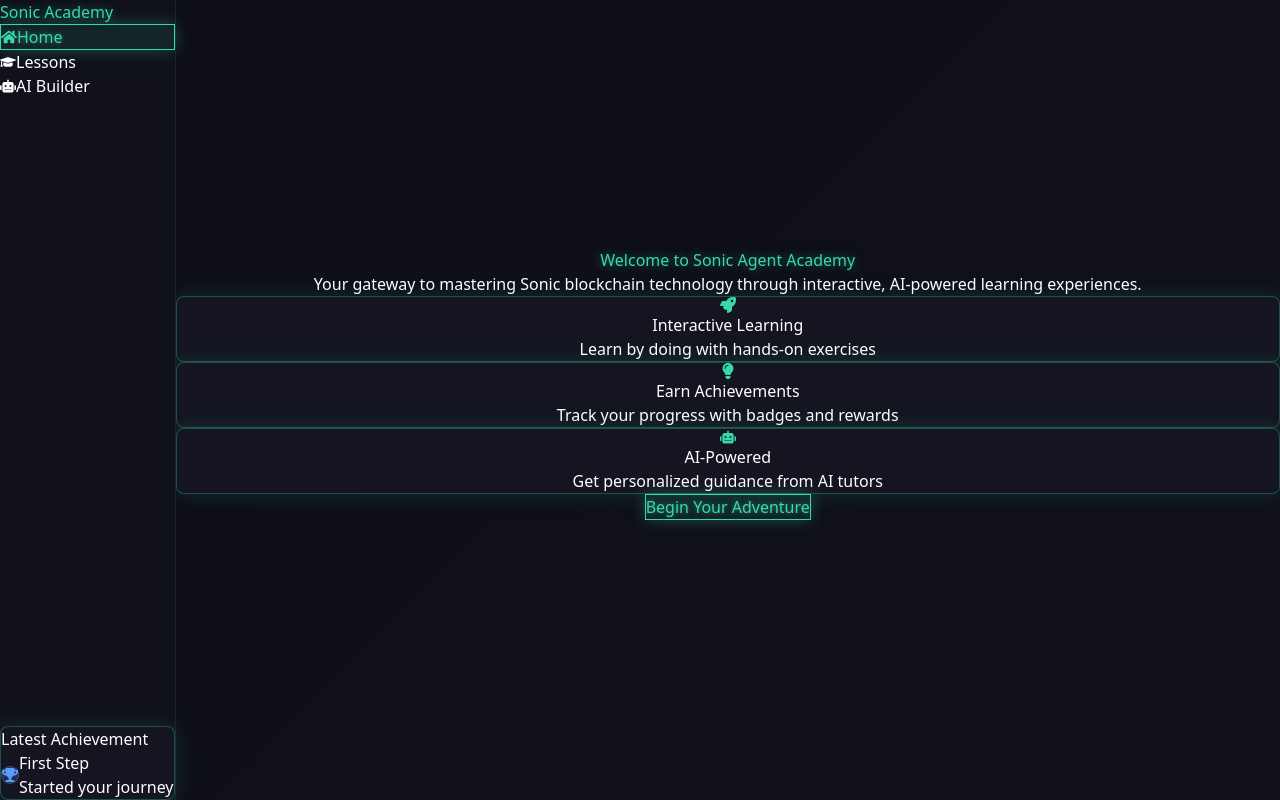
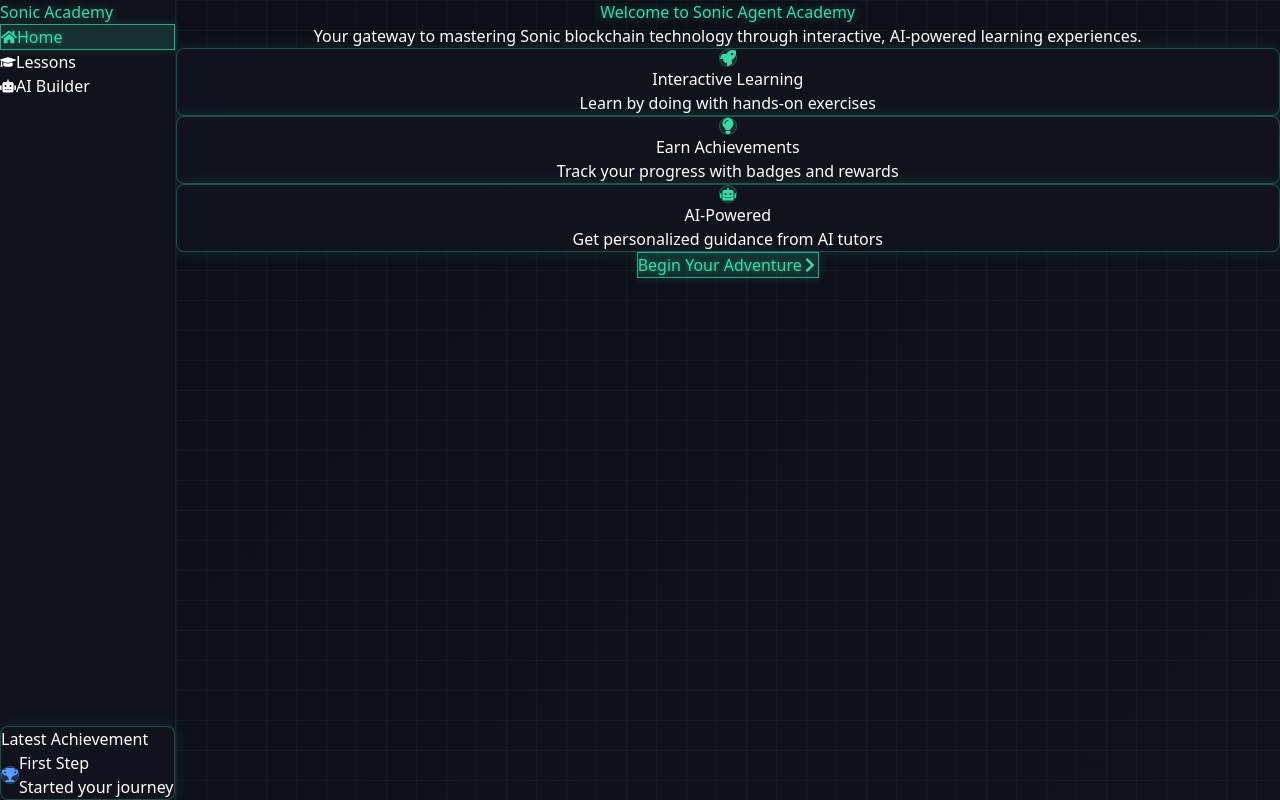
Before and after one commit to thopatevijay/SonicAcademy, a Next.js app in the folder client/: page / in a window 1280 px wide. Built offline with nearby package versions, Linux system fonts and the light colour scheme.

Commit message:
improving Home

```diff
--- a/client/src/app/globals.css
+++ b/client/src/app/globals.css
@@ -106,3 +106,91 @@ body {
     padding: 0.75rem 1.5rem;
   }
 }
+/* Add these to your globals.css file for enhanced UI */
+
+/* Refined cyber-box with better proportions */
+.cyber-box {
+  background: rgba(var(--surface-dark), 0.7);
+  border: 1px solid rgba(var(--neon-primary), 0.3);
+  box-shadow: 0 0 15px rgba(var(--border-glow));
+  border-radius: 0.5rem;
+  backdrop-filter: blur(10px);
+  transition: all 0.3s ease;
+}
+
+.cyber-box:hover {
+  border-color: rgba(var(--neon-primary), 0.5);
+  box-shadow: 0 0 20px rgba(var(--neon-primary), 0.2);
+}
+
+/* Improved neon button */
+.neon-button {
+  background: rgba(var(--neon-primary), 0.15);
+  border: 1px solid rgba(var(--neon-primary), 0.7);
+  color: rgb(var(--neon-primary));
+  text-shadow: 0 0 5px rgba(var(--neon-primary), 0.5);
+  box-shadow: 0 0 10px rgba(var(--neon-primary), 0.2);
+  transition: all 0.3s ease;
+  position: relative;
+  overflow: hidden;
+}
+
+.neon-button::before {
+  content: '';
+  position: absolute;
+  top: 0;
+  left: -100%;
+  width: 100%;
+  height: 100%;
+  background: linear-gradient(
+    90deg,
+    transparent,
+    rgba(var(--neon-primary), 0.2),
+    transparent
+  );
+  transition: all 0.6s ease;
+}
+
+.neon-button:hover {
+  background: rgba(var(--neon-primary), 0.2);
+  box-shadow: 0 0 20px rgba(var(--neon-primary), 0.4);
+}
+
+.neon-button:hover::before {
+  left: 100%;
+}
+
+/* Main content grid improvements */
+.main-content-grid {
+  display: grid;
+  grid-template-columns: repeat(auto-fit, minmax(250px, 1fr));
+  gap: 1.5rem;
+}
+
+/* Subtle background grid for depth */
+.bg-grid {
+  position: absolute;
+  top: 0;
+  left: 0;
+  width: 100%;
+  height: 100%;
+  background-image:
+    linear-gradient(to right, rgba(var(--neon-primary), 0.05) 1px, transparent 1px),
+    linear-gradient(to bottom, rgba(var(--neon-primary), 0.05) 1px, transparent 1px);
+  background-size: 30px 30px;
+  z-index: -1;
+}
+
+/* Refined text styling */
+.heading-lg {
+  font-size: 2.5rem;
+  font-weight: 700;
+  letter-spacing: -0.02em;
+  line-height: 1.2;
+}
+
+.body-text {
+  font-size: 1.125rem;
+  line-height: 1.6;
+  color: rgba(var(--foreground-rgb), 0.8);
+}
--- a/client/src/app/layout.tsx
+++ b/client/src/app/layout.tsx
@@ -28,7 +28,8 @@ export default function RootLayout({
       <body className={`${geistSans.variable} ${geistMono.variable} antialiased`}>
         <div className="flex h-screen overflow-hidden">
           <Sidebar />
-          <main className="flex-1 overflow-y-auto">
+          <main className="flex-1 overflow-y-auto relative">
+            <div className="bg-grid"></div>
             {children}
           </main>
         </div>
--- a/client/src/app/page.tsx
+++ b/client/src/app/page.tsx
@@ -1,18 +1,22 @@
 import Link from 'next/link';
-import { FaRocket, FaLightbulb, FaRobot } from 'react-icons/fa';
+import { FaRocket, FaLightbulb, FaRobot, FaChevronRight } from 'react-icons/fa';
 
 export default function Home() {
   return (
-    <div className="flex flex-col items-center justify-center min-h-[calc(100vh-2rem)] py-8 px-4">
-      <div className="max-w-4xl w-full text-center">
-        <h1 className="text-5xl font-bold mb-6 neon-text">
+    <div className="flex flex-col items-center justify-start min-h-[calc(100vh-2rem)] py-10 px-4">
+      {/* Hero Section with better proportions */}
+      <div className="max-w-4xl w-full text-center mb-16 mt-8">
+        <h1 className="text-5xl font-bold mb-4 neon-text tracking-tight">
           Welcome to Sonic Agent Academy
         </h1>
-        <p className="text-xl mb-12 max-w-2xl mx-auto text-gray-400">
+        <p className="text-lg mb-0 max-w-2xl mx-auto text-gray-400 leading-relaxed">
           Your gateway to mastering Sonic blockchain technology through interactive,
           AI-powered learning experiences.
         </p>
+      </div>
 
+      {/* Feature Cards with proper size and styling */}
+      <div className="max-w-4xl w-full">
         <div className="grid grid-cols-1 md:grid-cols-3 gap-6 mb-12">
           {[
             {
@@ -31,19 +35,28 @@ export default function Home() {
               description: 'Get personalized guidance from AI tutors'
             }
           ].map((feature, index) => (
-            <div key={index} className="cyber-box p-6 flex flex-col items-center">
-              <feature.icon className="w-8 h-8 mb-4 text-[rgb(var(--neon-primary))]" />
+            <div
+              key={index}
+              className="cyber-box p-6 flex flex-col items-center h-full"
+            >
+              <div className="w-12 h-12 rounded-full flex items-center justify-center bg-[rgba(var(--neon-primary),0.1)] border border-[rgba(var(--neon-primary),0.3)] mb-4">
+                <feature.icon className="w-6 h-6 text-[rgb(var(--neon-primary))]" />
+              </div>
               <h3 className="text-lg font-semibold mb-2">{feature.title}</h3>
-              <p className="text-gray-400 text-sm">{feature.description}</p>
+              <p className="text-gray-400 text-sm text-center">{feature.description}</p>
             </div>
           ))}
         </div>
+      </div>
 
+      {/* CTA button with proper size */}
+      <div className="text-center">
         <Link
           href="/lessons"
-          className="neon-button px-8 py-4 rounded-lg font-semibold text-lg inline-block"
+          className="neon-button px-8 py-3 rounded-lg font-semibold text-base inline-flex items-center gap-2"
         >
           Begin Your Adventure
+          <FaChevronRight className="w-3 h-3" />
         </Link>
       </div>
     </div>
```
